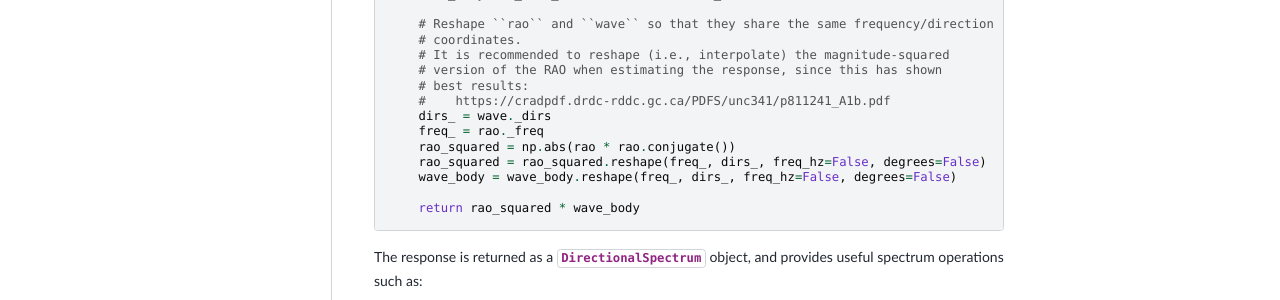
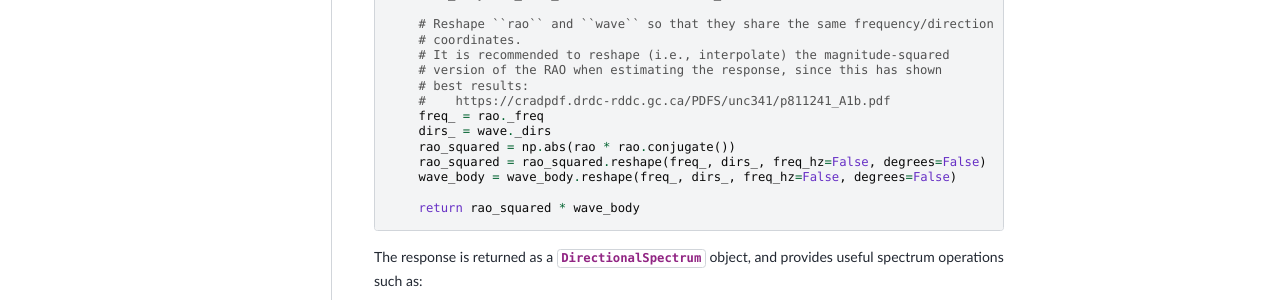
Before and after one commit to 4Subsea/waveresponse-python, a Sphinx documentation site: the page built from docs/user_guide/calculate_response.rst, in a window 1280 px wide and 900 px high, scrolled down 595 px. Shown: the part 241-541 px from the top of the window. Built offline with Sphinx 7.4.7 and the PyData theme 0.15.4, drawn with Linux system fonts in a browser that asks for light colours.

Commit message:
small change

```diff
--- a/docs/user_guide/calculate_response.rst
+++ b/docs/user_guide/calculate_response.rst
@@ -52,8 +52,8 @@ This function is roughly equivalent to:
         # version of the RAO when estimating the response, since this has shown
         # best results:
         #    https://cradpdf.drdc-rddc.gc.ca/PDFS/unc341/p811241_A1b.pdf
+        freq_ = rao._freq
         dirs_ = wave._dirs
-        freq_ = rao._freq
         rao_squared = np.abs(rao * rao.conjugate())
         rao_squared = rao_squared.reshape(freq_, dirs_, freq_hz=False, degrees=False)
         wave_body = wave_body.reshape(freq_, dirs_, freq_hz=False, degrees=False)
```
